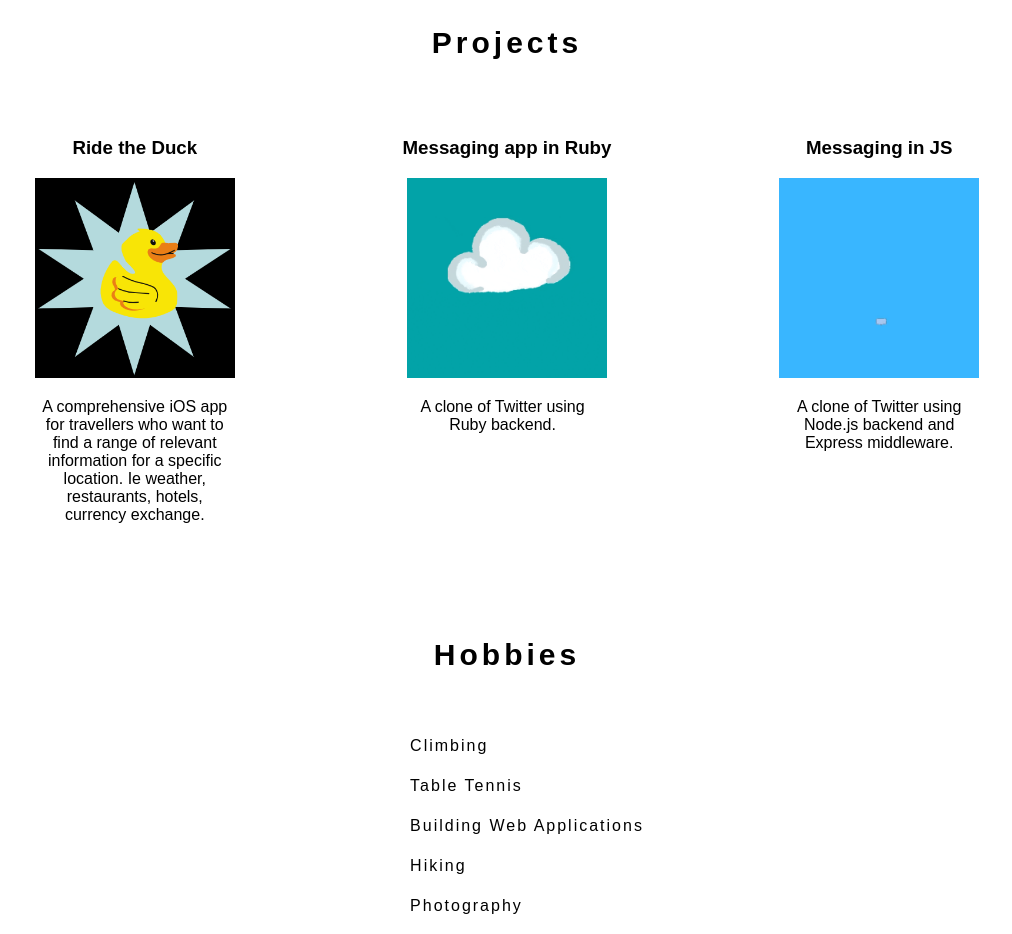
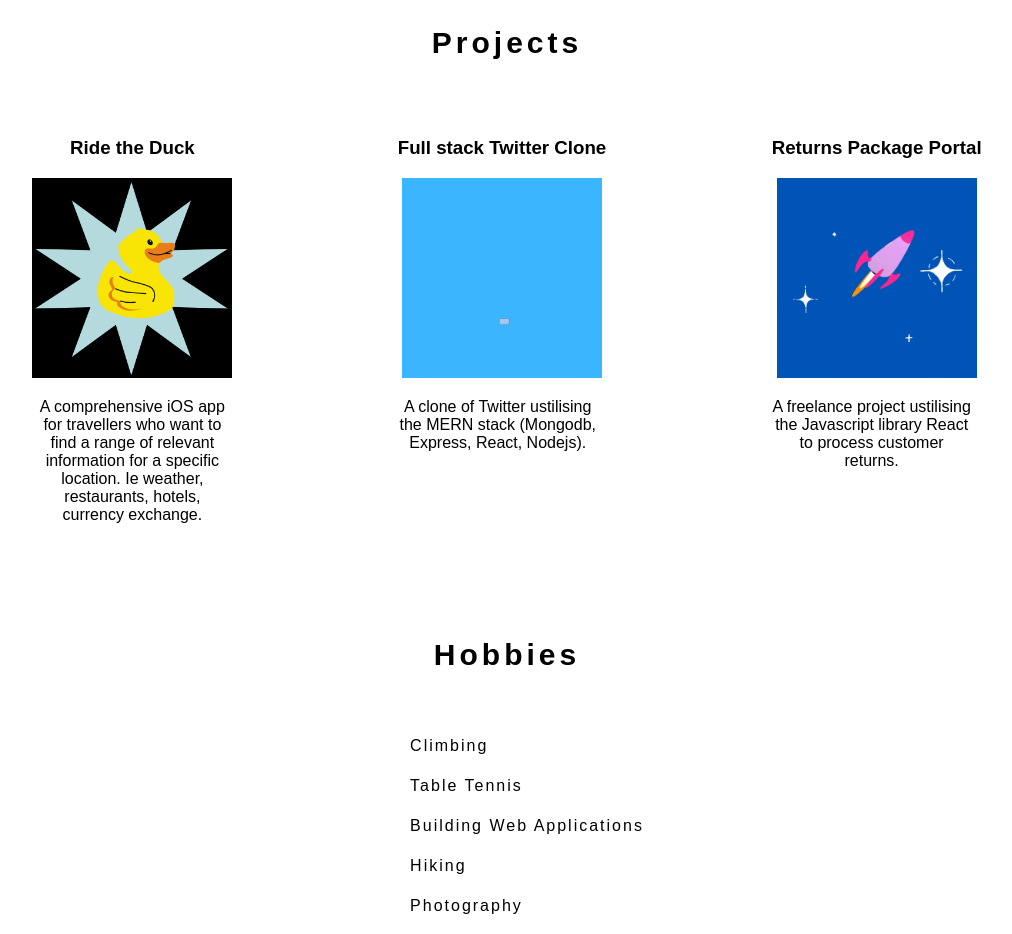
Before and after one commit to Ben-glitch-cloud/Personal_website, a website: page index.html in a window 1280 px wide. Shown: the part 3420-4354 px from the top of the page, without its empty margins (133-1145 px from the left). Drawn offline with nearby package versions, Linux system fonts and the light colour scheme.

Commit message:
New projects added

```diff
--- a/index.html
+++ b/index.html
@@ -134,17 +134,17 @@
                 <p>A comprehensive iOS app for travellers who want to find a range of relevant information for a specific location. Ie weather, restaurants, hotels, currency exchange.</p></a>
             </div>
             <div class="item_two" id="projects">
-                <a href="https://github.com/Ben-glitch-cloud/Chitter_app" id="link">
-                <h3>Messaging app in Ruby</h3>
-                <img src="./images/Weather_app.gif" alt="">
-                <p>A clone of Twitter using Ruby backend.</p></a>
+                <a href="https://github.com/Ben-glitch-cloud/Message_Board_Web_App" id="link">
+                <h3>Full stack Twitter Clone</h3>
+                <img src="./images/Chitter_app_git.gif" alt="">
+                <p>A clone of Twitter ustilising the MERN stack (Mongodb, Express, React, Nodejs).</p></a>
 
             </div>
             <div class="item_three" id="projects">
-                <a href="https://github.com/Ben-glitch-cloud/Chitter-App-JS" id="link">
-                <h3>Messaging in JS</h3>
-                <img src="./images/Chitter_app_git.gif" alt="">
-                <p>A clone of Twitter using Node.js backend and Express middleware.</p></a>
+                <a href="https://github.com/eds-101/returnsPortal" id="link">
+                <h3>Returns Package Portal </h3>
+                <img src="./images/Package_to_return.gif" alt="">
+                <p>A freelance project ustilising the Javascript library React to process customer returns.</p></a>
             </div>
         </div>
 
```
Also changed, not shown: images/Package_to_return.gif (added), 2 other files.
